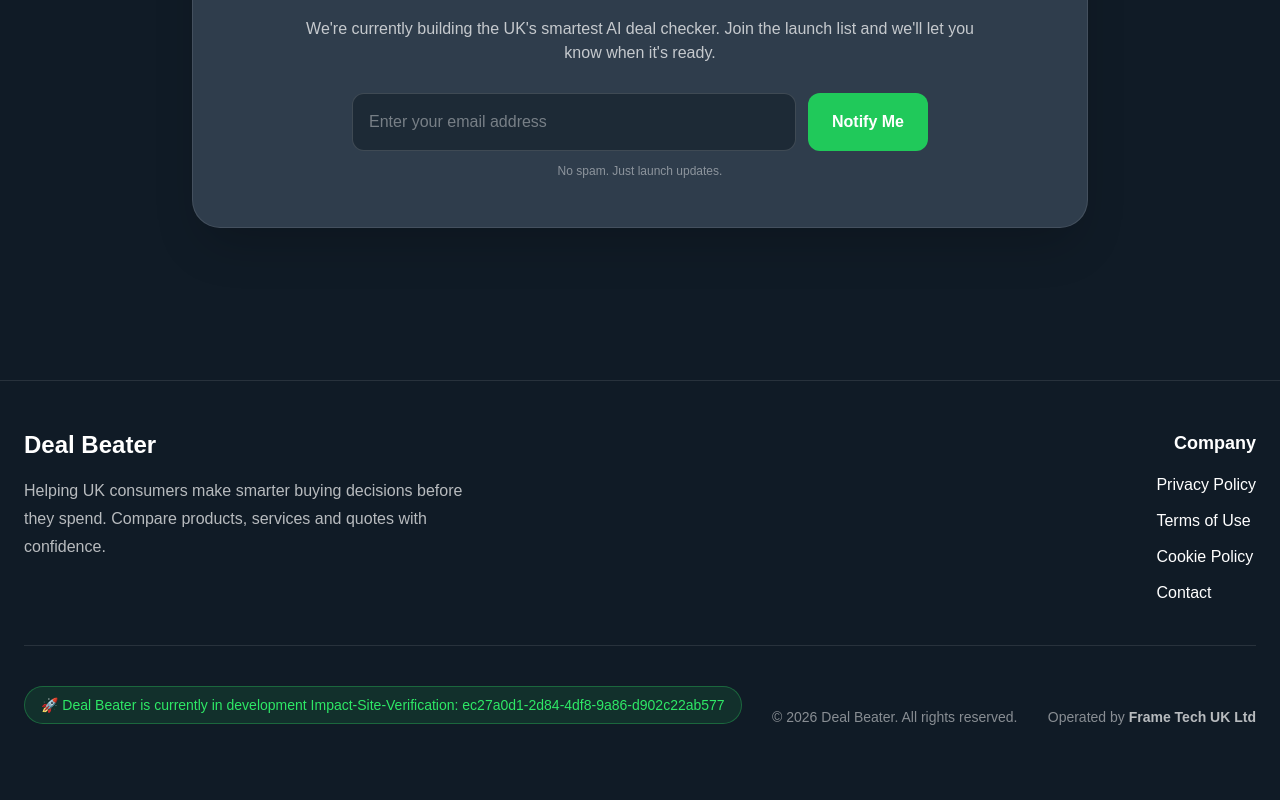
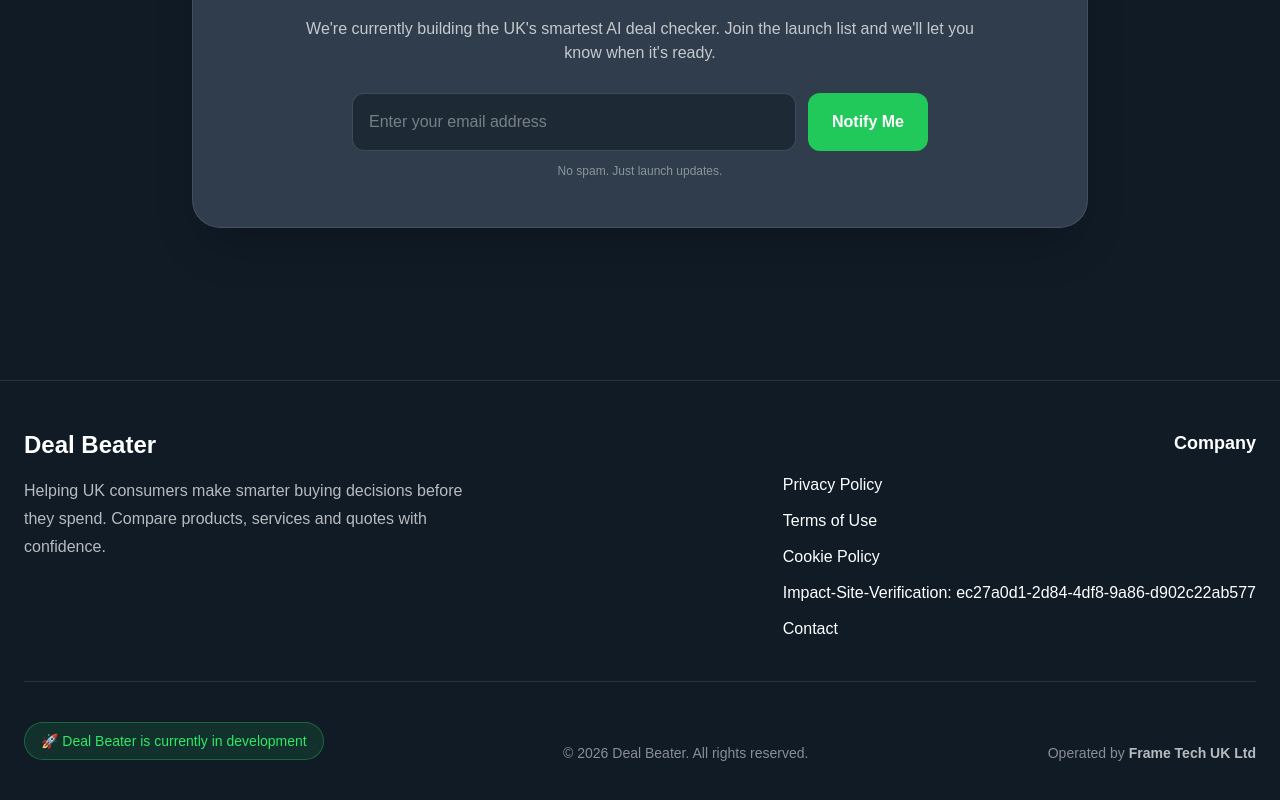
Before and after one commit to coombsebusiness-dot/dealbeater, a Next.js app: page / in a window 1280 px wide. Shown: the part 2051-2851 px from the top of the page. Built offline with nearby package versions, Linux system fonts and the light colour scheme.

Commit message:
Add impactplus1 verfiy

```diff
--- a/app/page.tsx
+++ b/app/page.tsx
@@ -395,7 +395,7 @@
               >
                 Cookie Policy
               </Link>
-
+Impact-Site-Verification: ec27a0d1-2d84-4df8-9a86-d902c22ab577
               <Link
                 href="/contact"
                 className="text-white/70 transition hover:text-[#2ee866]"
@@ -413,7 +413,7 @@
 
         <div className="flex flex-col gap-3 text-sm text-white/50 md:flex-row md:items-center md:justify-between">
 <div className="mb-6 inline-flex rounded-full border border-[#2ee866]/30 bg-[#2ee866]/10 px-4 py-2 text-sm font-medium text-[#2ee866]">
-  🚀 Deal Beater is currently in development Impact-Site-Verification: ec27a0d1-2d84-4df8-9a86-d902c22ab577
+  🚀 Deal Beater is currently in development
 </div>
           <p>
             © 2026 Deal Beater. All rights reserved.
```
